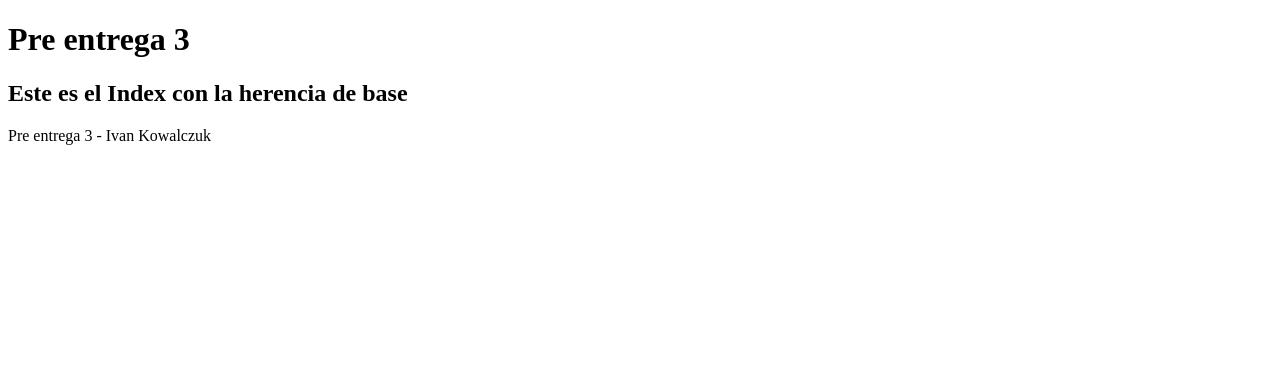
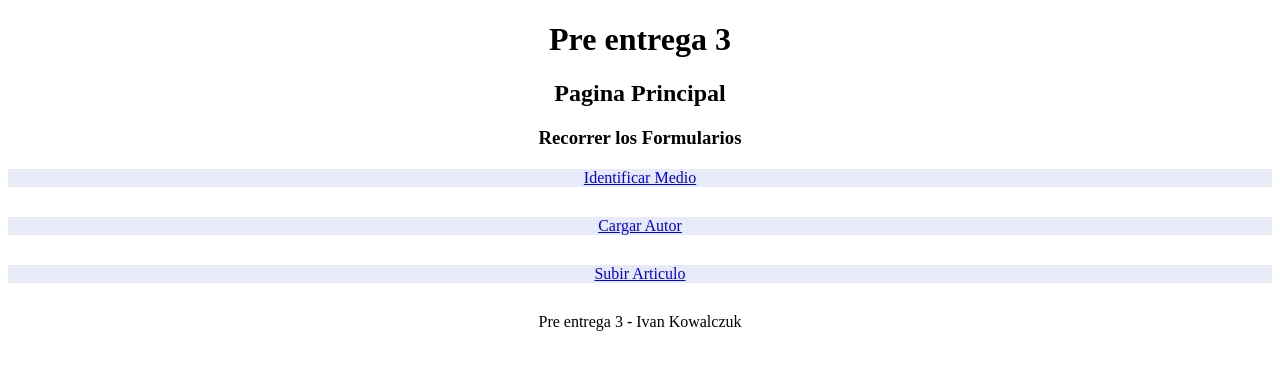
Before and after one commit to Ivanek83/Pre-Entrega-3, a Django app: page / in a window 1280 px wide. Shown: the top 370 px of the page. Run offline with Django 4.2, Linux system fonts and the light colour scheme.

Commit message:
Es Navegable, tiene las tres clases y esta todo linkeado para recorrerlo

```diff
--- a/proyecto/apps/home/models.py
+++ b/proyecto/apps/home/models.py
@@ -8,6 +8,7 @@ class Articulo(models.Model):
     fecha = models.DateField()
     def __str__(self):
         return self.titulo
+
 
 class Autor(models.Model):
     nombre = models.CharField(max_length=100)
--- a/proyecto/apps/home/templates/home/base_modelo.html
+++ b/proyecto/apps/home/templates/home/base_modelo.html
@@ -7,10 +7,12 @@
     <title>Index App home</title>
 </head>
 <body>
-    <h1>Pre entrega 3</h1>
+    <h1 align="center">Pre entrega 3</h1>
+
+    <div style="text-align: center;">
     {% block contenido %}
-
     {% endblock contenido %}
+    </div>
 
     {% include 'home/footer.html'%}
 
--- a/proyecto/apps/home/templates/home/cargar_autor.html
+++ b/proyecto/apps/home/templates/home/cargar_autor.html
@@ -9,4 +9,6 @@
         <input type="submit" value="Cargar Autor">
     </form>
 
+    <a href="{% url 'home:index' %}">Ir a menu principal</a>
+
 {% endblock contenido %}
--- a/proyecto/apps/home/templates/home/footer.html
+++ b/proyecto/apps/home/templates/home/footer.html
@@ -1 +1 @@
-<p>Pre entrega 3 - Ivan Kowalczuk</p>
+<p align="center">Pre entrega 3 - Ivan Kowalczuk</p>
--- a/proyecto/apps/home/templates/home/identificar_medio.html
+++ b/proyecto/apps/home/templates/home/identificar_medio.html
@@ -1,6 +1,7 @@
 {% extends 'home/base_modelo.html' %}
 
 {% block contenido %}
+
     <h2>Identificar Medio</h2>
 
     <form action="" method="post" enctype="multipart/form-data">
@@ -9,4 +10,7 @@
         <input type="submit" value="Identificar Medio">
     </form>
 
+    <a href="{% url 'home:index' %}">Ir a menu principal</a>
+
+
 {% endblock contenido %}
--- a/proyecto/apps/home/templates/home/index.html
+++ b/proyecto/apps/home/templates/home/index.html
@@ -1,5 +1,28 @@
 {% extends 'home/base_modelo.html' %}
 
 {% block contenido %}
-    <h2>Este es el Index con la herencia de base</h2>
+
+    <style>
+    .linea {
+        margin-top: 20px;
+        margin-bottom: 30px;
+        background-color: #e7eaf8;
+    }
+    </style>
+
+    <h2>Pagina Principal</h2>
+    <h3>Recorrer los Formularios</h3>
+
+    <div align="center" class="linea">
+    <a href="{% url 'home:identificar-medio' %}">Identificar Medio</a>
+    </div>
+
+    <div align="center" class="linea">
+    <a href="{% url 'home:cargar-autor' %}">Cargar Autor</a>
+    </div>
+
+    <div align="center" class="linea">
+    <a href="{% url 'home:subir-articulo' %}">Subir Articulo</a>
+    </div>
+
 {% endblock contenido %}
--- a/proyecto/apps/home/templates/home/subir_articulo.html
+++ b/proyecto/apps/home/templates/home/subir_articulo.html
@@ -1,6 +1,8 @@
 {% extends 'home/base_modelo.html' %}
 
 {% block contenido %}
+
+
     <h2>Subir Articulo</h2>
 
     <form action="" method="post" enctype="multipart/form-data">
@@ -9,4 +11,8 @@
         <input type="submit" value="Subir Articulo">
     </form>
 
+
+    <a href="{% url 'home:index' %}">Ir a menu principal</a>
+
+
 {% endblock contenido %}
--- a/proyecto/apps/home/urls.py
+++ b/proyecto/apps/home/urls.py
@@ -1,11 +1,14 @@
 from django.urls import path
 from . import views
+
+app_name = 'home'
+
 
 urlpatterns = [
     path('', views.index, name='index'),
     path('Subir-Articulo/', views.subir_articulo, name='subir-articulo'),
     path('Cargar-Autor/', views.cargar_autor, name='cargar-autor'),
-    path('Identificar-Medio', views.identificar_medio , name='identificar-medio'),
+    path('Identificar-Medio/', views.identificar_medio , name='identificar-medio'),
 ]
 
 
--- a/proyecto/apps/home/views.py
+++ b/proyecto/apps/home/views.py
@@ -38,4 +38,4 @@ def identificar_medio(request):
     else:
         form = forms.MedioForm()
         contexto = {'form': form }
-        return render(request, 'home/cargar_autor.html', context=contexto)
+        return render(request, 'home/identificar_medio.html', context=contexto)
--- a/proyecto/config/settings.py
+++ b/proyecto/config/settings.py
@@ -62,7 +62,7 @@ ROOT_URLCONF = 'config.urls'
 TEMPLATES = [
     {
         'BACKEND': 'django.template.backends.django.DjangoTemplates',
-        'DIRS': [],
+        'DIRS': [BASE_DIR / 'templates'],
         'APP_DIRS': True,
         'OPTIONS': {
             'context_processors': [
--- a/proyecto/config/urls.py
+++ b/proyecto/config/urls.py
@@ -17,6 +17,9 @@ Including another URLconf
 from django.contrib import admin
 from django.urls import path, include
 
+
+
+
 urlpatterns = [
     path('admin/', admin.site.urls),
     path('', include(('home.urls', 'home'))),
```
